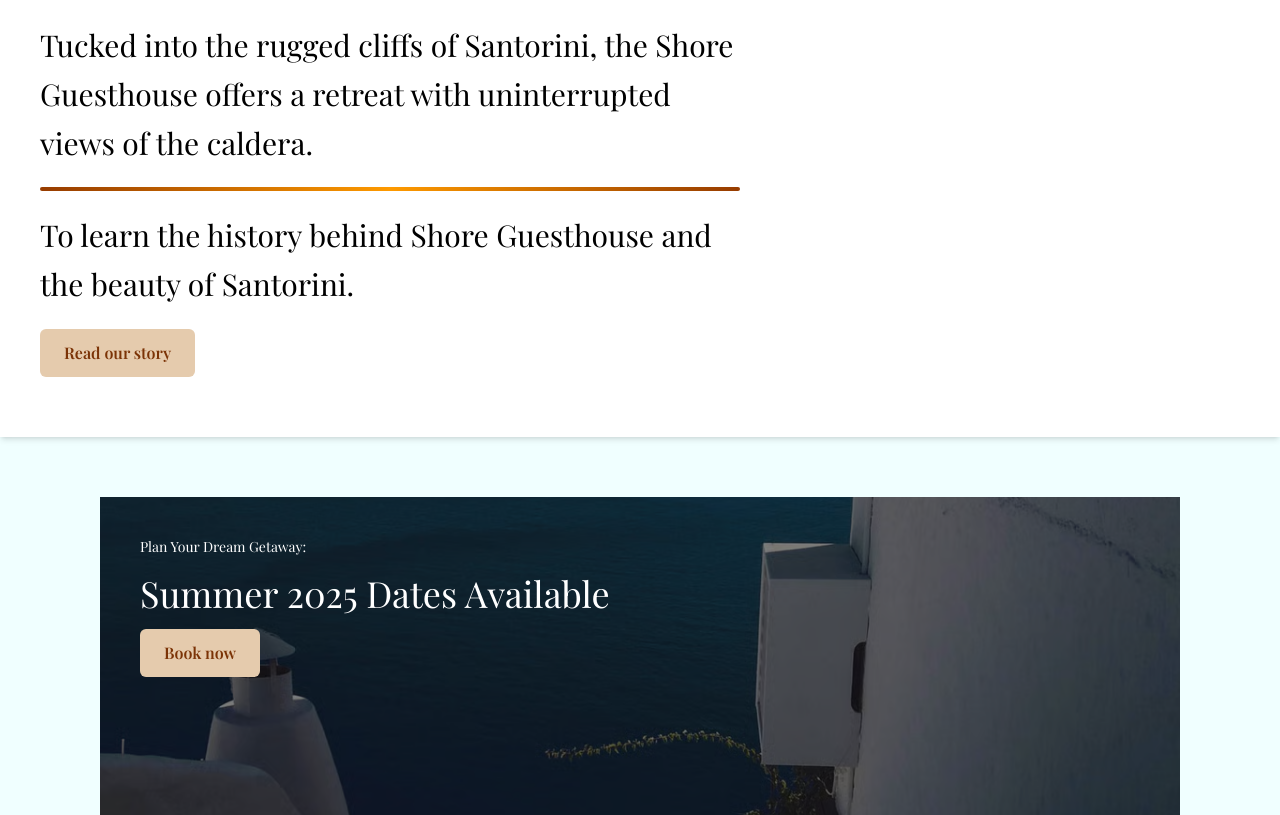
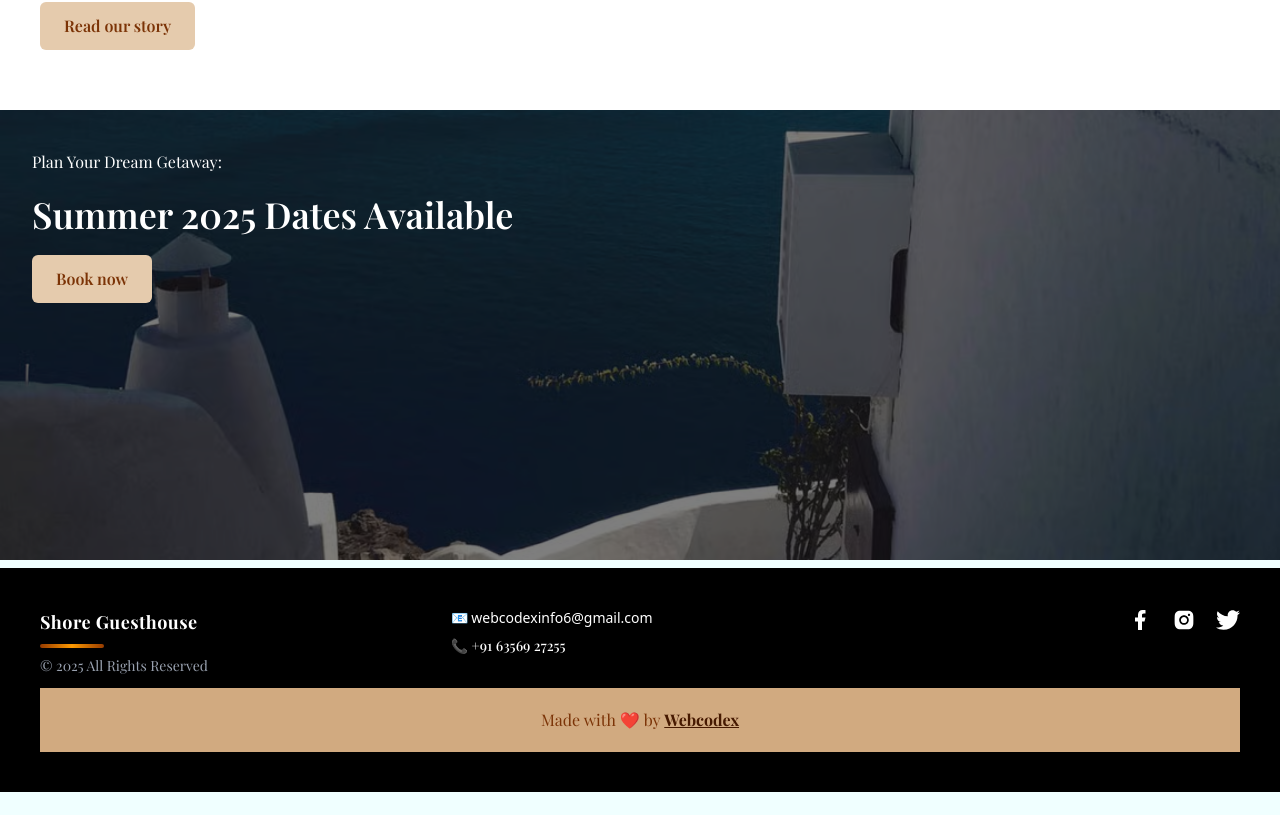
Before and after one commit to Muskan-Shah-6/Shore_guesthouse, a React (Vite) app in the folder shore_guestHouse/: page / in a window 1280 px wide. Shown: the part 1485-2300 px from the top of the page. After the commit the page ends 2277 px from the top, so only its background shows below. Built offline with nearby package versions, Linux system fonts and the light colour scheme; a web font is replaced by a local one.

Commit message:
Muskan
Changes made in imageBanner component

```diff
--- a/shore_guestHouse/src/components/Banner/ImageBanner.jsx
+++ b/shore_guestHouse/src/components/Banner/ImageBanner.jsx
@@ -1,25 +1,57 @@
-import React from 'react'
-import AnimatedButton from '../Button/AnimatedButton'
+import React from 'react';
+import AnimatedButton from '../Button/AnimatedButton';
 
-const ImageBanner = ({ imageScr, title, heading, btn, position = 'center', overlayOpacity = 0.5, textClassname = '', classname = '' }) => {
-    // Set the position class for banner
+const ImageBanner = ({
+  imageScr,
+  title,
+  heading,
+  btn,
+  position = 'center',
+  overlayOpacity = 0.5,
+  textClassname = '',
+  classname = ''
+}) => {
   const positionClasses = {
     center: 'items-center justify-center text-center',
-        top_left: 'items-start justify-start text-left p-8 sm:p-10'
-    }
+    top_left: 'items-start justify-start text-left px-4 sm:px-8 pt-6 sm:pt-10'
+  };
+
   return (
-        <>
     <section className={`w-full ${classname}`}>
-                <div className="px-0 sm:px-[15px] lg:px-25">
-                    <div className={`relative w-full overflow-hidden`}>
-                        {/* Background Image */}
-                        <img src={imageScr} alt="Banner background" className="w-full  object-cover" />
+      <div className="max-w-7xl mx-auto relative  overflow-hidden">
+        {/* Background image container with fixed min-height */}
+        <div className="relative w-full min-h-[300px] sm:min-h-[400px] lg:min-h-[450px]">
+          {/* Image */}
+          <img
+            src={imageScr}
+            alt="Banner background"
+            className="absolute inset-0 w-full h-full object-cover"
+          />
           {/* Overlay */}
-                        <div className='absolute  inset-0 bg-black z-10' style={{ opacity: overlayOpacity }} ></div>
-                        {/* Banner content */}
-                        <div className={`absolute  inset-0 z-20  flex flex-col space-y-4 ${positionClasses[position]}`} >
-                            <p data-aos='fade-zoom-in' data-aos-easing='ease-in-back' data-aos-delay='300' data-aos-offset='0'  className={`text-white text-sm  ${textClassname}`}>{title}</p>
-                            <h1 data-aos='fade-zoom-in' data-aos-easing='ease-in-back' data-aos-delay='300' data-aos-offset='0' className={`text-white text-2xl sm:text-4xl ${textClassname}`}>
+          <div
+            className="absolute inset-0 bg-black z-10"
+            style={{ opacity: overlayOpacity }}
+          ></div>
+          {/* Content */}
+          <div
+            className={`absolute inset-0 z-20 flex flex-col space-y-4 ${positionClasses[position]}`}
+          >
+            <p
+              className={`text-white text-sm sm:text-base ${textClassname}`}
+              data-aos="fade-zoom-in"
+              data-aos-easing="ease-in-back"
+              data-aos-delay="300"
+              data-aos-offset="0"
+            >
+              {title}
+            </p>
+            <h1
+              className={`text-white text-2xl sm:text-4xl font-semibold leading-snug ${textClassname}`}
+              data-aos="fade-zoom-in"
+              data-aos-easing="ease-in-back"
+              data-aos-delay="300"
+              data-aos-offset="0"
+            >
               {heading}
             </h1>
             {btn && <AnimatedButton>{btn}</AnimatedButton>}
@@ -27,8 +59,7 @@ const ImageBanner = ({ imageScr, title, heading, btn, position = 'center', overl
         </div>
       </div>
     </section>
-        </>
-    )
-}
+  );
+};
 
-export default ImageBanner
+export default ImageBanner;
--- a/shore_guestHouse/src/pages/Home.jsx
+++ b/shore_guestHouse/src/pages/Home.jsx
@@ -35,9 +35,9 @@ const Home = () => {
             </section>
 
             {/* About section */}
-            <section className='py-15' >
+            <section  >
                 <div className='bg-white shadow-md max-w-7xl mx-auto  px-2 sm:px-[15px] lg:px-10 py-15'>
-                    <div data-aos="fade-up" className='space-y-5'>
+                    <div data-aos="fade-up" className='space-y-5 p-5 sm:p-0'>
                         <p className='text-start text-sm text-black'>About us</p>
                         <h1 className="text-xl sm:text-2xl md:text-3xl lg:text-3xl max-w-[700px] w-full leading-relaxed">
                             Tucked into the rugged cliffs of Santorini, the Shore Guesthouse offers a retreat with uninterrupted views of the caldera.
@@ -53,12 +53,12 @@ const Home = () => {
                     </div>
                 </div>
             </section>
-            <section className=''>
-                <ImageBanner height='400px' imageScr={HomeFooter} title={'Plan Your Dream Getaway:'} heading={'Summer 2025 Dates Available'} btn="Book now" position='top_left' />
-            </section>
+
+                <ImageBanner height='400vh' imageScr={HomeFooter} title={'Plan Your Dream Getaway:'} heading={'Summer 2025 Dates Available'} btn="Book now" position='top_left' />
+
 
             {/* Footer section */}
-            <section className='mt-1'>
+            <section className='mt-2'>
                 <Footer />
             </section>
         </>
```
Lines whose indentation alone changed are shown as unchanged.
